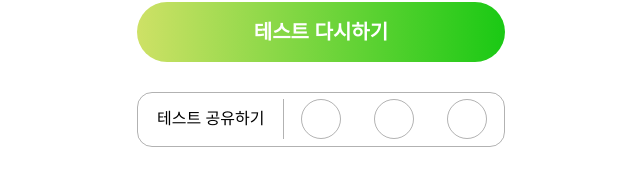
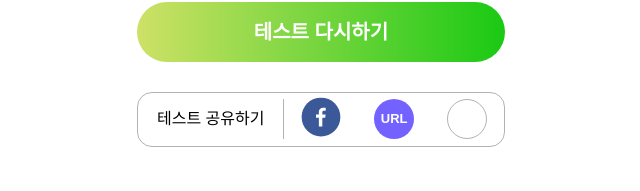
Before and after one commit to alstjr5949/plantTest, a React (Create React App) app: page /result in a window 1280 px wide. Shown: the part 1028-1219 px from the top of the page, without its empty margins (319-959 px from the left). Built offline with nearby package versions, Linux system fonts and the light colour scheme.

Commit message:
fb share btn, url share btn

```diff
--- a/package.json
+++ b/package.json
@@ -18,9 +18,11 @@
     "framer-motion": "^6.2.8",
     "gh-pages": "^3.2.3",
     "react": "^17.0.2",
+    "react-copy-to-clipboard": "^5.0.4",
     "react-dom": "^17.0.2",
     "react-router-dom": "^6.2.1",
     "react-scripts": "5.0.0",
+    "react-share": "^4.4.0",
     "recoil": "^0.6.1",
     "styled-components": "^5.3.3",
     "typescript": "^4.5.5",
--- a/public/index.html
+++ b/public/index.html
@@ -39,6 +39,5 @@
       To begin the development, run `npm start` or `yarn start`.
       To create a production bundle, use `npm run build` or `yarn build`.
     -->
-    <!-- Go to www.addthis.com/dashboard to customize your tools -->
   </body>
 </html>
--- a/src/Routes/result.jsx
+++ b/src/Routes/result.jsx
@@ -1,4 +1,6 @@
 import { useNavigate } from "react-router-dom";
+import { FacebookIcon, FacebookShareButton } from "react-share";
+import { CopyToClipboard } from "react-copy-to-clipboard";
 import { useRecoilState, useSetRecoilState } from "recoil";
 import styled from "styled-components";
 import {
@@ -169,7 +171,26 @@ const ShareIcon = styled.div`
   align-items: center;
 `;
 
+const UrlIcon = styled.div`
+  display: flex;
+  justify-content: center;
+  align-items: center;
+  width: 40px;
+  height: 40px;
+  color: white;
+  border-radius: 50%;
+  border: 0px;
+  font-weight: 800;
+  font-size: 13px;
+  cursor: pointer;
+  background-color: #7362ff;
+  &:hover {
+    background-color: #a99fee;
+  }
+`;
+
 function Result() {
+  const shareUrl = "https://alstjr5949.github.io/plantTest/";
   const navigate = useNavigate();
   const setQuestionNum = useSetRecoilState(questionIndexAtom);
   const setCareNum = useSetRecoilState(careAtom);
@@ -211,8 +232,16 @@ function Result() {
       <ShareBtnContainer>
         <ShareText>테스트 공유하기</ShareText>
         <ShareIconContainer>
-          <ShareIcon></ShareIcon>
-          <ShareIcon></ShareIcon>
+          <FacebookShareButton url={shareUrl}>
+            <FacebookIcon
+              size={40}
+              round={true}
+              borderRadius={20}
+            ></FacebookIcon>
+          </FacebookShareButton>
+          <CopyToClipboard text={shareUrl}>
+            <UrlIcon>URL</UrlIcon>
+          </CopyToClipboard>
           <ShareIcon></ShareIcon>
         </ShareIconContainer>
       </ShareBtnContainer>
```
Also changed, not shown: 1 other file (tests, documents, lock files or other folders).
